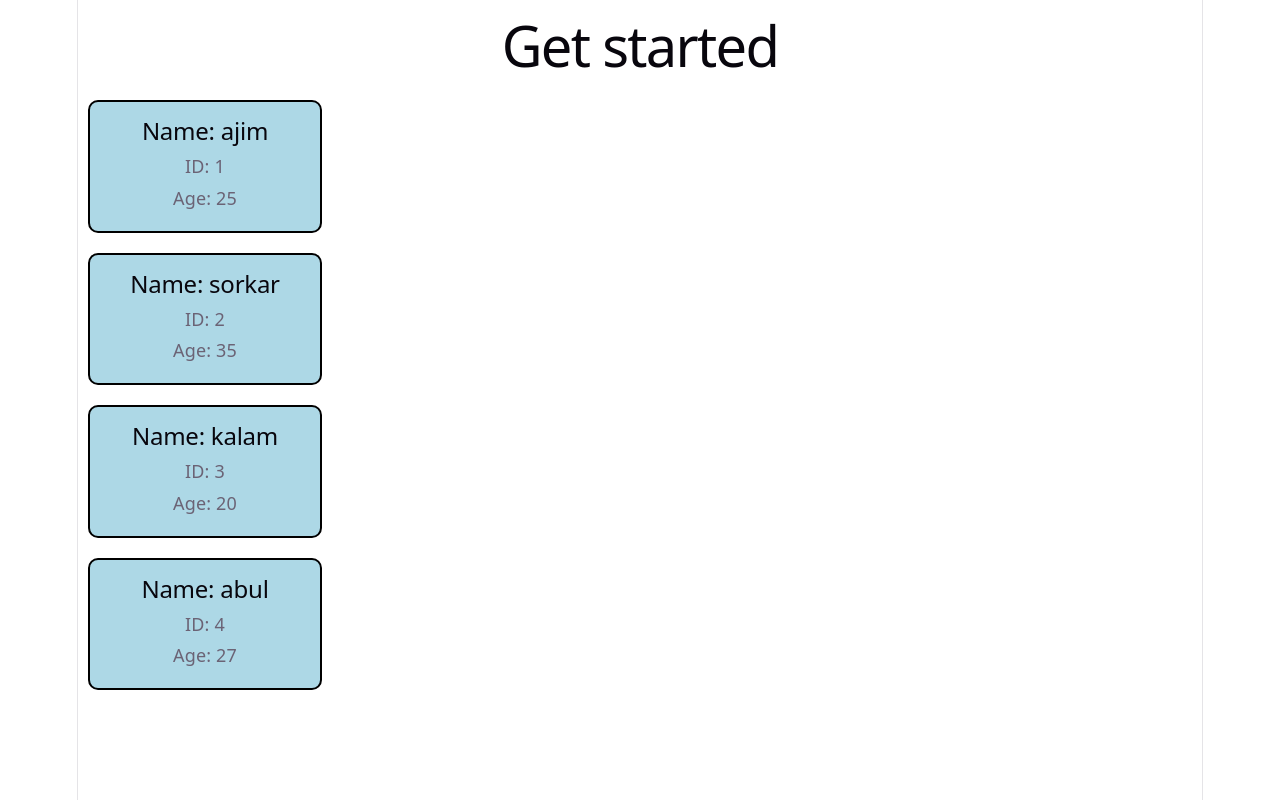
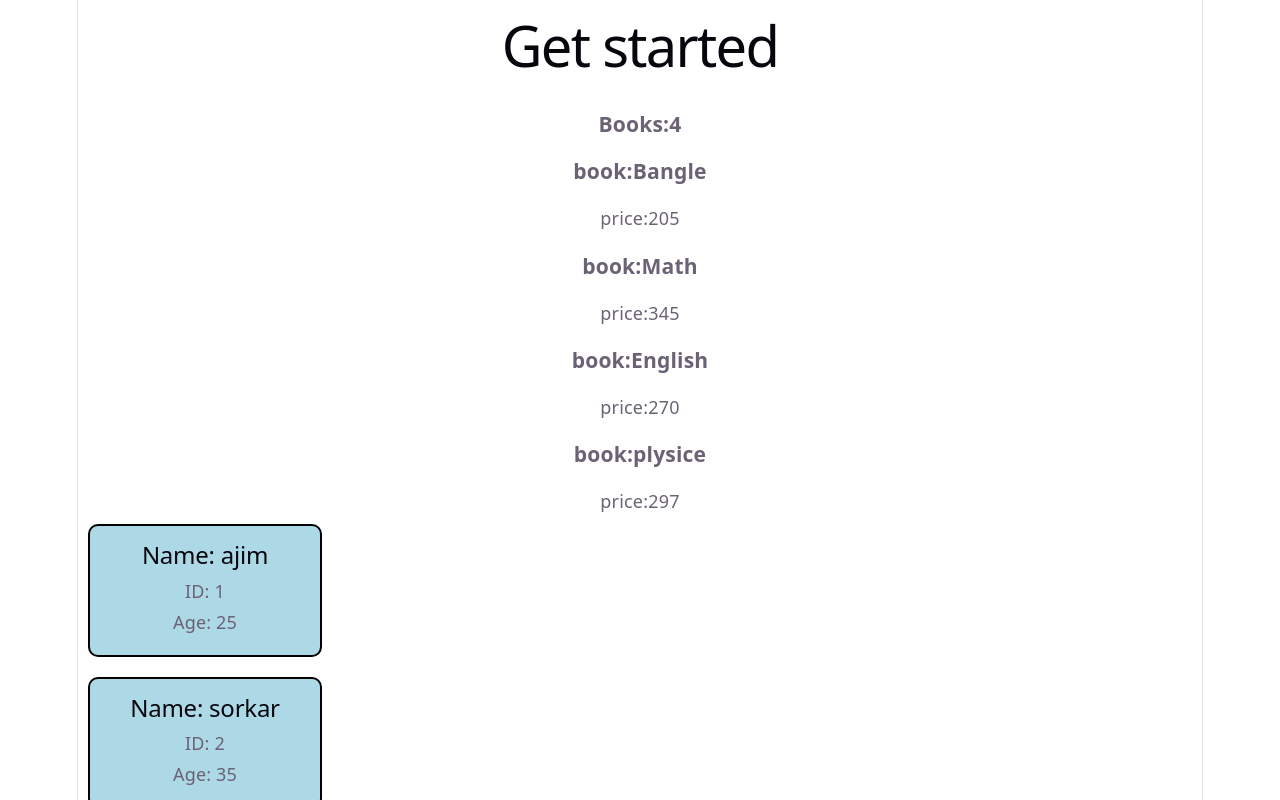
Before and after one commit to ajimcse/react-js-explore, a React (Vite) app: page / in a window 1280 px wide. Shown: the top 800 px of the page. Built offline with nearby package versions, Linux system fonts and the light colour scheme.

Commit message:
ak componet theke   r akta componete data pathano

```diff
--- a/src/App.jsx
+++ b/src/App.jsx
@@ -6,6 +6,7 @@ import './App.css'
 import Todo from './Todo'
 import Actor from './Actor'
 import Singer from './Actor'
+import BookStore from './BookStore'
 
 function App() {
   const [count, setCount] = useState(0)
@@ -19,12 +20,18 @@ function App() {
     {id:3, name:'kalam', age:20},
     {id:4, name:'abul', age:27}
   ]
+  const books =[
+    {id:1, name:'Bangle', price:205},
+    {id:2, name:'Math', price:345},
+    {id:3, name:'English', price:270},
+    {id:4, name:'plysice', price:297}
+  ]
   return (
 
     <>
       <h1>Get started</h1>
 
-
+       <BookStore books={books}></BookStore>
       {/* <Actor name='AJIM SORKAR'  ></Actor> */}
 
 
--- /dev/null
+++ b/src/Book.jsx
@@ -0,0 +1,13 @@
+
+export default function Book({book}){
+
+    const {name, id, price, age} = book;
+    console.log(name)
+    return(
+        <div>
+            <h3>book:{name}</h3>
+            <p>price:{price}</p>
+
+        </div>
+    )
+}
--- /dev/null
+++ b/src/BookStore.jsx
@@ -0,0 +1,12 @@
+import Book from "./Book"
+
+export default function BookStore({ books }) {
+    return (
+        <div>
+            <h3>Books:{books.length}</h3>
+            {
+            books.map(book => <Book book={book}></Book>)
+            }
+        </div>
+    )
+}
```
